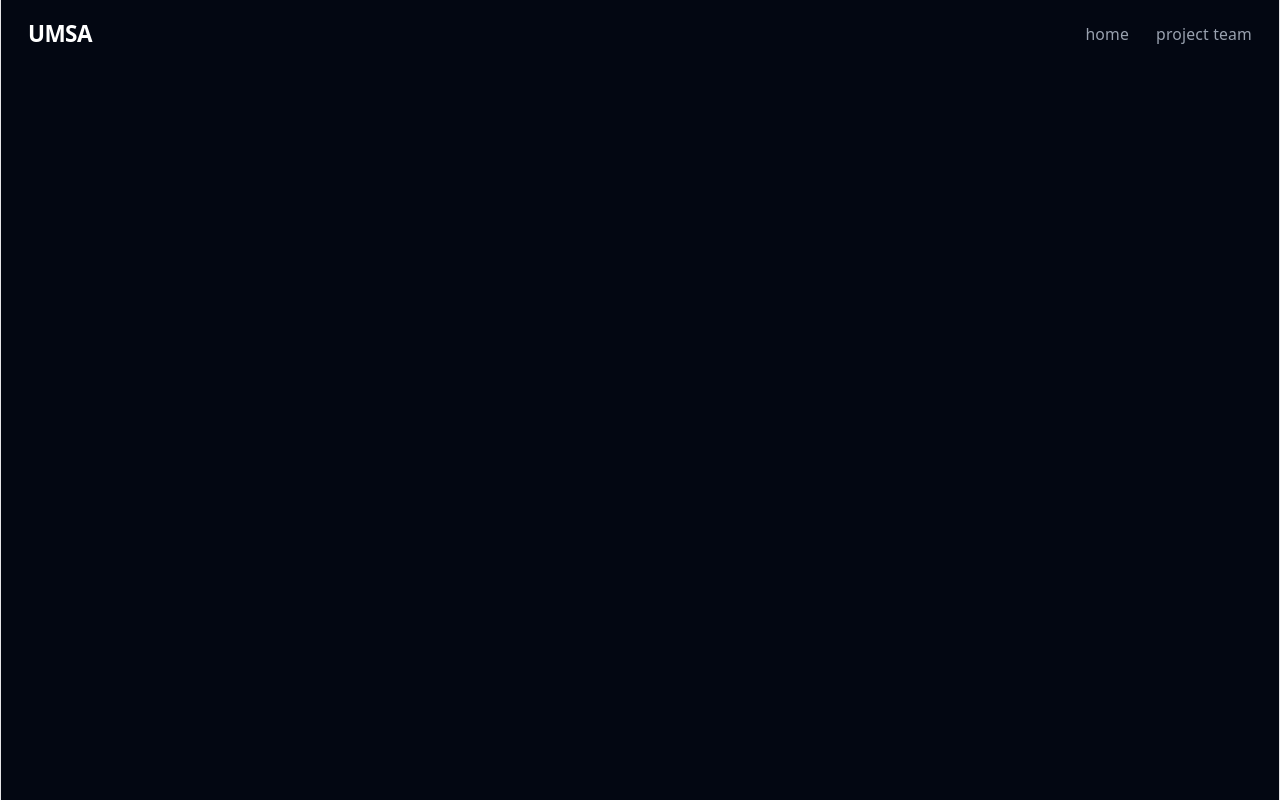
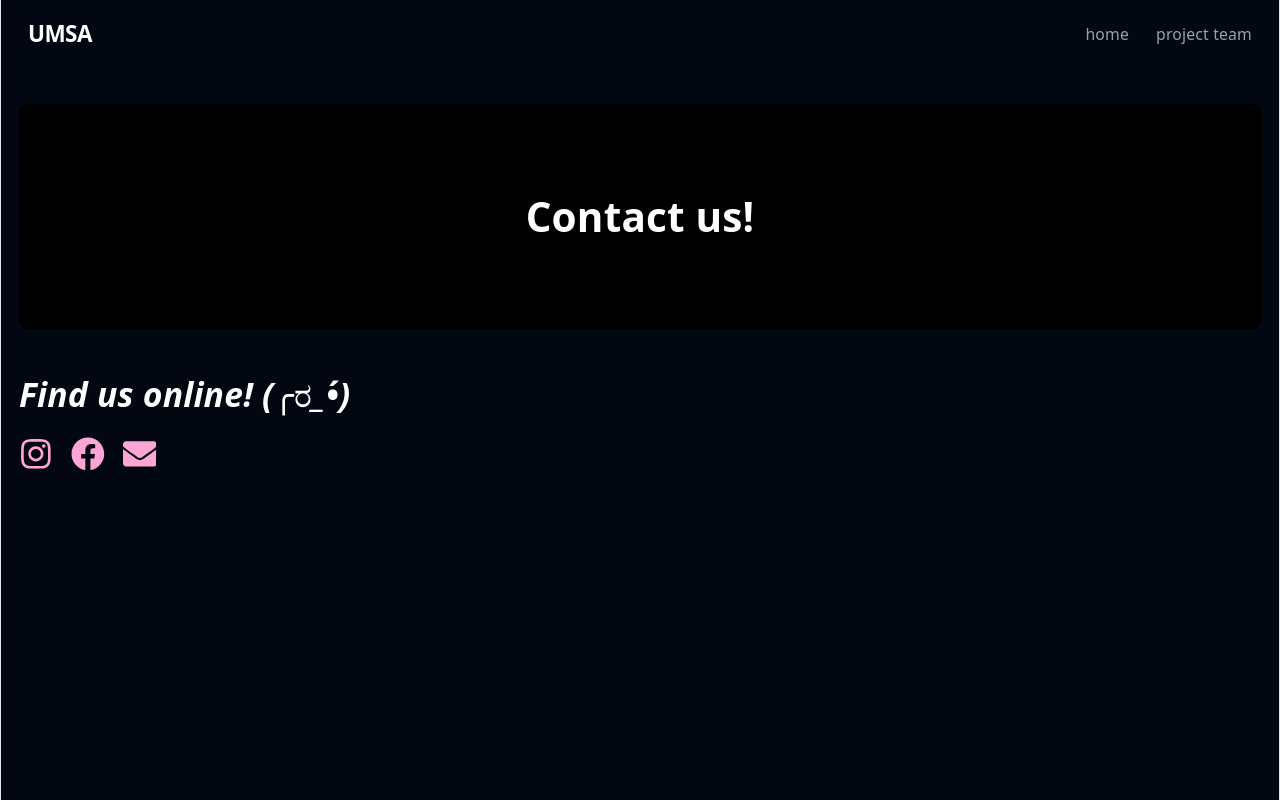
Before and after one commit to UoaWDCC/umsa, a React (Vite) app in the folder client/: page /contact in a window 1280 px wide. Built offline with nearby package versions, Linux system fonts and the light colour scheme.

Commit message:
Added links to insta and facebook page as well as an email link, currently its my personal email

```diff
--- a/client/src/pages/Contact.tsx
+++ b/client/src/pages/Contact.tsx
@@ -1,3 +1,32 @@
-export default function Contact(){
+import { FaInstagram, FaFacebook, FaEnvelope } from "react-icons/fa";
 
+export default function Contact() {
+  return (
+    <>
+      <div className="bg-[#000000] w-full p-20 items-center justify-center rounded-lg">
+        <h1 className="text-4xl font-bold text-white">Contact us!</h1>
+      </div>
+
+      <div>
+        <h1 className="text-3xl mt-10 mb-5 font-bold italic text-left">
+          Find us online! (╭ರ_•́)
+        </h1>
+
+        <div className="flex gap-4 mt-4">
+          <a href="https://www.instagram.com/umsanz/" target="_blank" rel="noopener noreferrer">
+            <FaInstagram className="text-3xl text-pink-300 hover:text-white" />
+          </a>
+
+          <a href="https://www.facebook.com/umsanz/" target="_blank" rel="noopener noreferrer">
+            <FaFacebook className="text-3xl text-pink-300 hover:text-white" />
+          </a>
+
+          <a href="mailto:minahil12323@gmail.com?subject=Contact%20from%20website">
+            <FaEnvelope className="text-3xl text-pink-300 hover:text-white" />
+        </a>
+
+        </div>
+      </div>
+    </>
+  );
 }
--- /dev/null
+++ b/client/src/pages/project-team/Minahil.tsx
@@ -0,0 +1,38 @@
+import MinahilPhoto from "../../assets/about-us/minahil.jpg";
+import MemberStatsTable from "../../components/StatsTable";
+
+export default function Minahil() {
+    return (
+        <>
+        <div className="bg-[#8C7AA9] w-full p-20 item-center justify-center rounded-lg">
+            <h1 className="text-4xl font-bold text-white">HI! My name is Minahil ⸜(｡˃ ᵕ ˂ )⸝♡ </h1>
+
+            <p>hi!</p>
+
+            <img
+            src={MinahilPhoto}
+            className="col-span-1 object-cover md:mb-1 mb-2 h-full rounded-2xl"
+            />
+        </div>
+        <div className="col-span-2 max-w-md bg-pink-900 p-6 item-center justify-center rounded-lg">
+
+                        <MemberStatsTable
+                        stats={{
+                            fullName: "Minahil Saqib",
+                            age: 20,
+                            ethnicity: "Pakistani",
+                            year: "Second year",
+                            degree: "compsci and biotech",
+                            typingSpeed: "150 wpm",
+                            favouritePaper: "biosci 106",
+                            favouriteFood: "Pasta",
+
+                        }}
+                        />
+
+                    </div>
+        </>
+
+
+
+    )}
```
